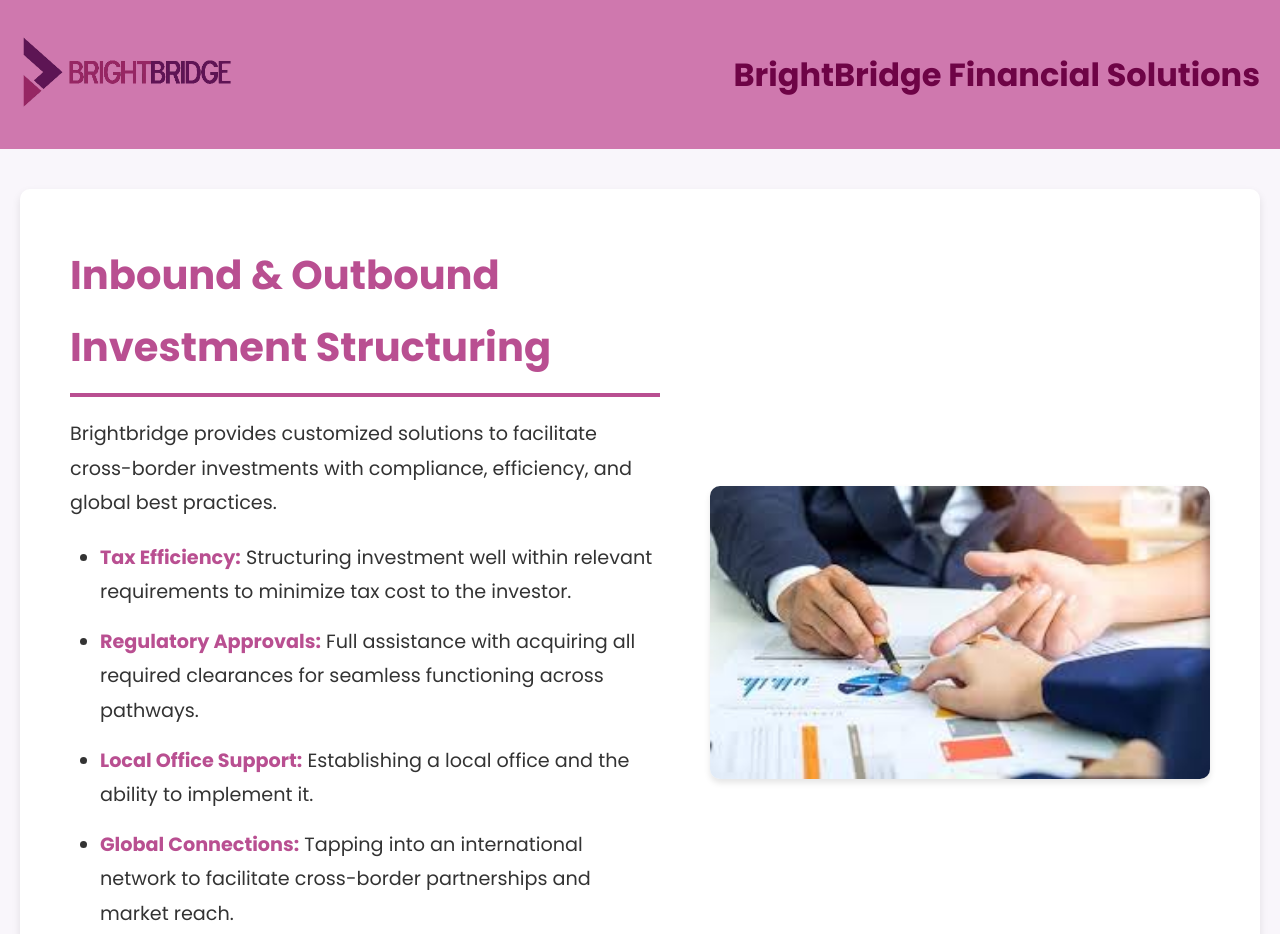
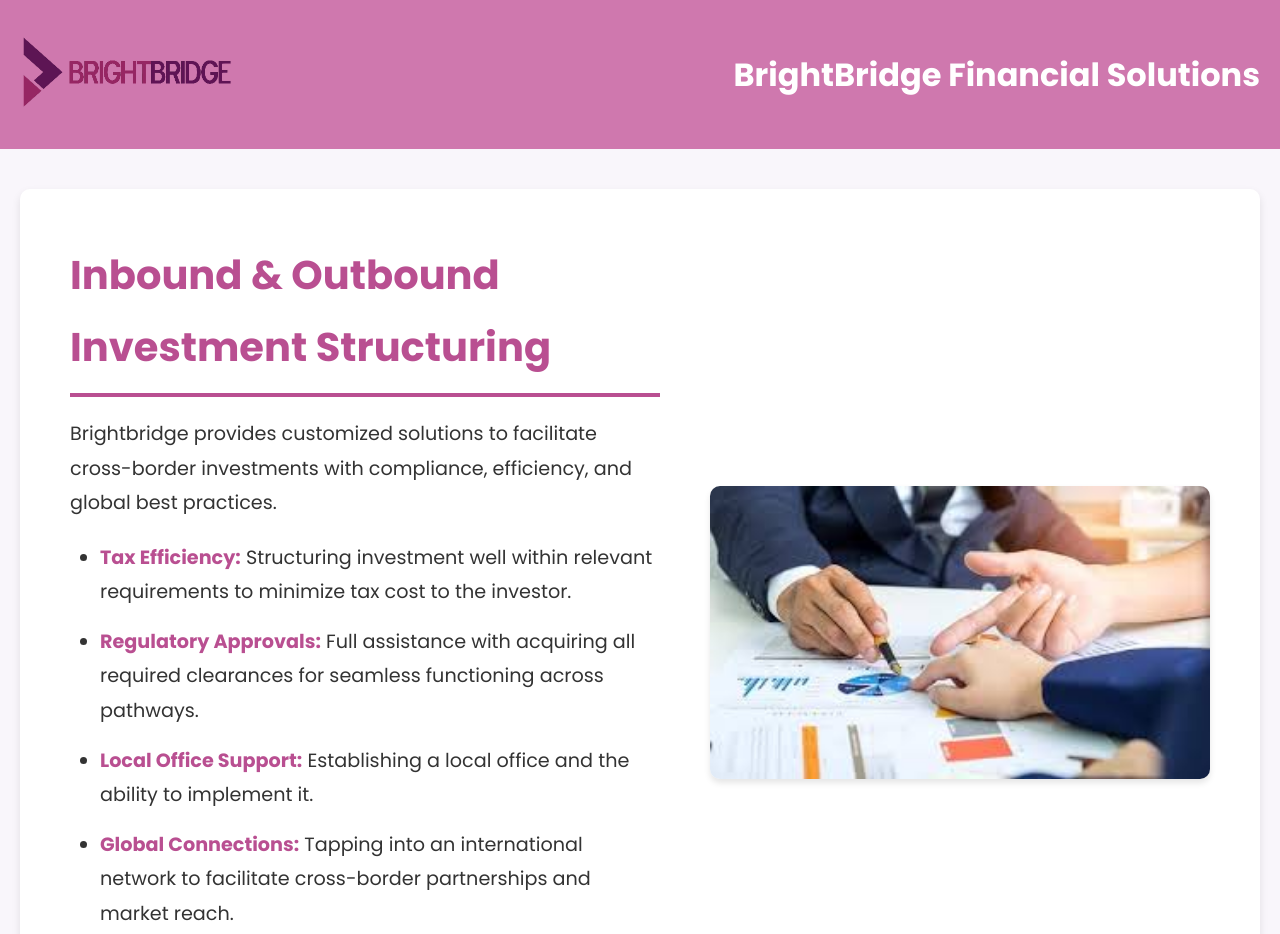
Before and after one commit to sparshjain531/BrightBridge, a plain HTML site: page pages/finSolutions.html in a window 1280 px wide. Shown: the top 934 px of the page. Drawn offline with Linux system fonts and the light colour scheme.

Commit message:
service page

```diff
--- a/styles/finSolutions.css
+++ b/styles/finSolutions.css
@@ -51,7 +51,6 @@ body {
 .header div {
   font-size: 2rem;
   font-weight: bold;
-  color: #6e0446;
 }
 
 /* Main Content */
```
